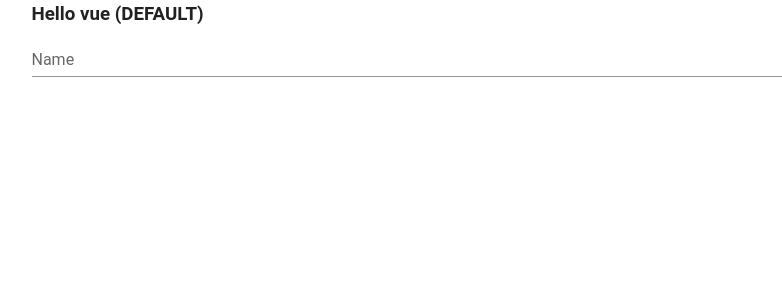
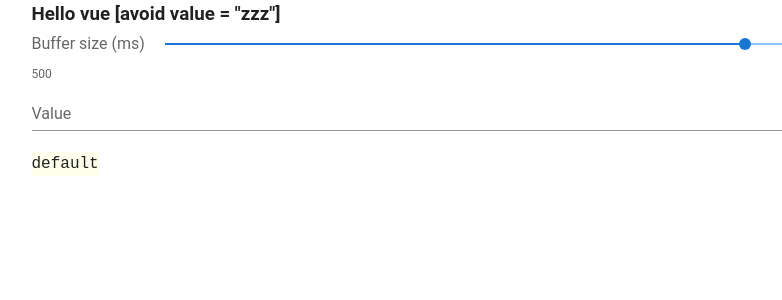
Before and after one commit to nikolay-ermolenko/vue-posts, a Vue app: page / in a window 1280 px wide. Shown: the top 300 px of the page, without its empty margins (16-798 px from the left). Built offline with nearby package versions, Linux system fonts and the light colour scheme.

Commit message:
add dynamic bufer + slider

```diff
--- a/src/App.vue
+++ b/src/App.vue
@@ -3,13 +3,26 @@
     <v-main>
       <v-container class="fill-heightd">
         <v-row align="center">
-          <h3>Hello vue ({{ text }})</h3>
+          <h3>Hello vue [avoid value = "zzz"]</h3>
+        </v-row>
+        <v-row>
+          <v-slider
+            v-model="buffer"
+            label="Buffer size (ms)"
+            :hint="buffer.toString()"
+            persistent-hint
+            step="50"
+            min="0"
+            max="900" />
         </v-row>
         <v-row align="center">
             <v-text-field
               ref="input"
-              label="Name"
+              label="Value"
               @input="onTextFieldChange" />
+        </v-row>
+        <v-row align="center">
+          <p class="value">{{ text}}</p>
         </v-row>
       </v-container>
     </v-main>
@@ -20,8 +33,8 @@
 import Vue from 'vue'
 import Base from '@/common/Base.vue'
 import Component from 'vue-class-component'
-import { BehaviorSubject } from 'rxjs'
-import { debounceTime } from 'rxjs/operators'
+import { BehaviorSubject, timer } from 'rxjs'
+import { debounce, filter, map, distinctUntilChanged } from 'rxjs/operators'
 
 @Component
 export default class App extends Base {
@@ -34,11 +47,14 @@ export default class App extends Base {
     = new BehaviorSubject<string>(this.defaultValue)
 
   private created(): void {
-    this.observerSafe$(
-        this.subject$
-    ).pipe(
-       debounceTime(this.buffer),
-    ).subscribe((value: string) => this.text = value)
+    this.observerSafe$(this.subject$)
+    .pipe(
+       debounce(() => timer(this.buffer)),
+       distinctUntilChanged(),
+       filter((value: string) => value.toLowerCase() !== 'zzz'),
+       map((value: string) => value.toLowerCase())
+    )
+    .subscribe((value: string) => this.text = value)
   }
 
   private onTextFieldChange(value: string): void {
@@ -46,3 +62,10 @@ export default class App extends Base {
   }
 }
 </script>
+
+<style scoped>
+.value {
+  font-family: monospace;
+  background: #ffe;
+}
+</style>
```
